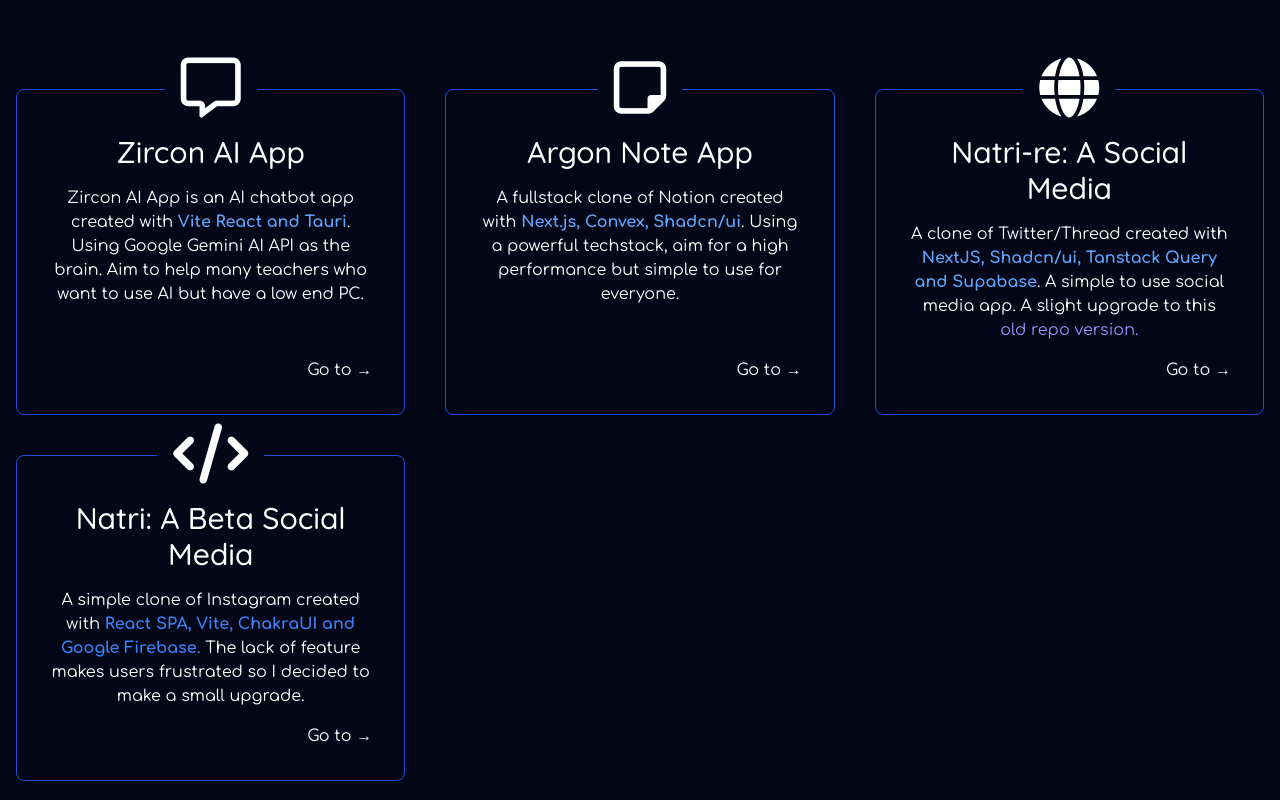
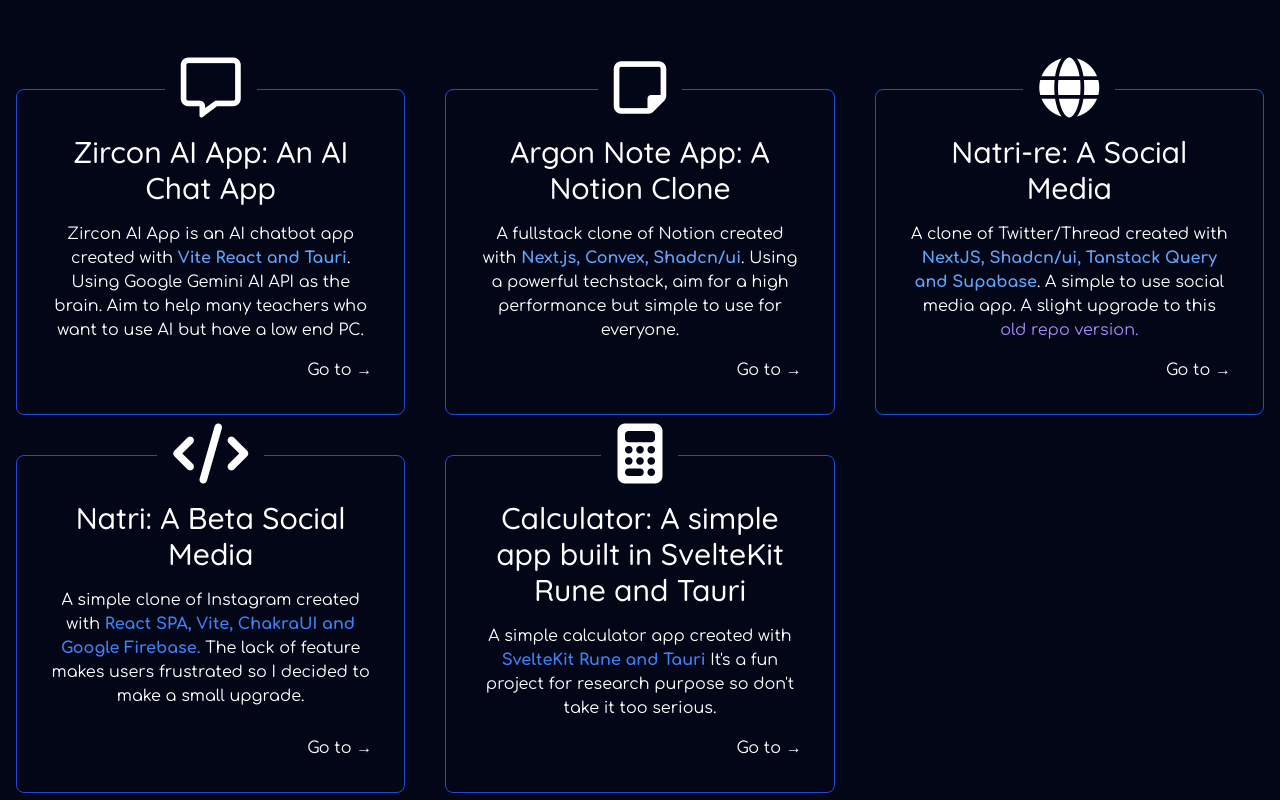
Before and after one commit to Coder-Blue/noah-portfolio, a SvelteKit app: page / in a window 1280 px wide. Shown: the part 1000-1800 px from the top of the page. Built offline with nearby package versions, Linux system fonts and the light colour scheme.

Commit message:
more info 21/8/24

```diff
--- a/src/app.html
+++ b/src/app.html
@@ -16,9 +16,9 @@
     <meta property="og:title" content="Noah Trần.dev" />
     <meta
       property="og:description"
-      content="Just a silly portfolio developed with SvelteKit, JavaScript & ParticlesJS"
+      content="Just a silly portfolio developed with SvelteKit, JavaScript & ParticlesJS. I made this portfolio as a way to test SvelteKit out and have a good first impression."
     />
-    <meta property="og:image" content="https://i.ibb.co/nRfc4FX/og.png">
+    <meta property="og:image" content="https://i.ibb.co/VNTs6tF/og-noah.jpg">
     <meta property="og:url" content="https://noah-sh1ro.vercel.app/" />
     <meta property="og:type" content="website" />
     <link rel="icon" href="%sveltekit.assets%/favicon.png" />
--- a/src/components/Main.svelte
+++ b/src/components/Main.svelte
@@ -3,12 +3,12 @@
 
   let steps = [
     {
-      name: "Zircon AI App",
+      name: "Zircon AI App: An AI Chat App",
       icon: "fa-regular fa-message",
       href: "https://github.com/Coder-Blue/zircon-app-op",
     },
     {
-      name: "Argon Note App",
+      name: "Argon Note App: A Notion Clone",
       icon: "fa-regular fa-note-sticky",
       href: "https://argon-note.vercel.app/",
     },
@@ -21,6 +21,11 @@
       name: "Natri: A Beta Social Media",
       icon: "fa-solid fa-code",
       href: "https://github.com/Coder-Blue/natri-social",
+    },
+    {
+      name: "Calculator: A simple app built in SvelteKit Rune and Tauri",
+      icon: "fa-solid fa-calculator",
+      href: "https://github.com/Coder-Blue/svelte-calculator",
     },
   ];
 
@@ -137,6 +142,13 @@
           upgrade.
         </p>
       </Step>
+      <Step step={steps[4]}>
+        <p>
+          A simple calculator app created with <strong class="text-blue-500"
+            >SvelteKit Rune and Tauri</strong
+          > It's a fun project for research purpose so don't take it too serious.
+        </p>
+      </Step>
     </div>
   </section>
 
```
Also changed, not shown: package.json (+15 -15 lines), tailwind.config.js (line endings or trailing spaces).
